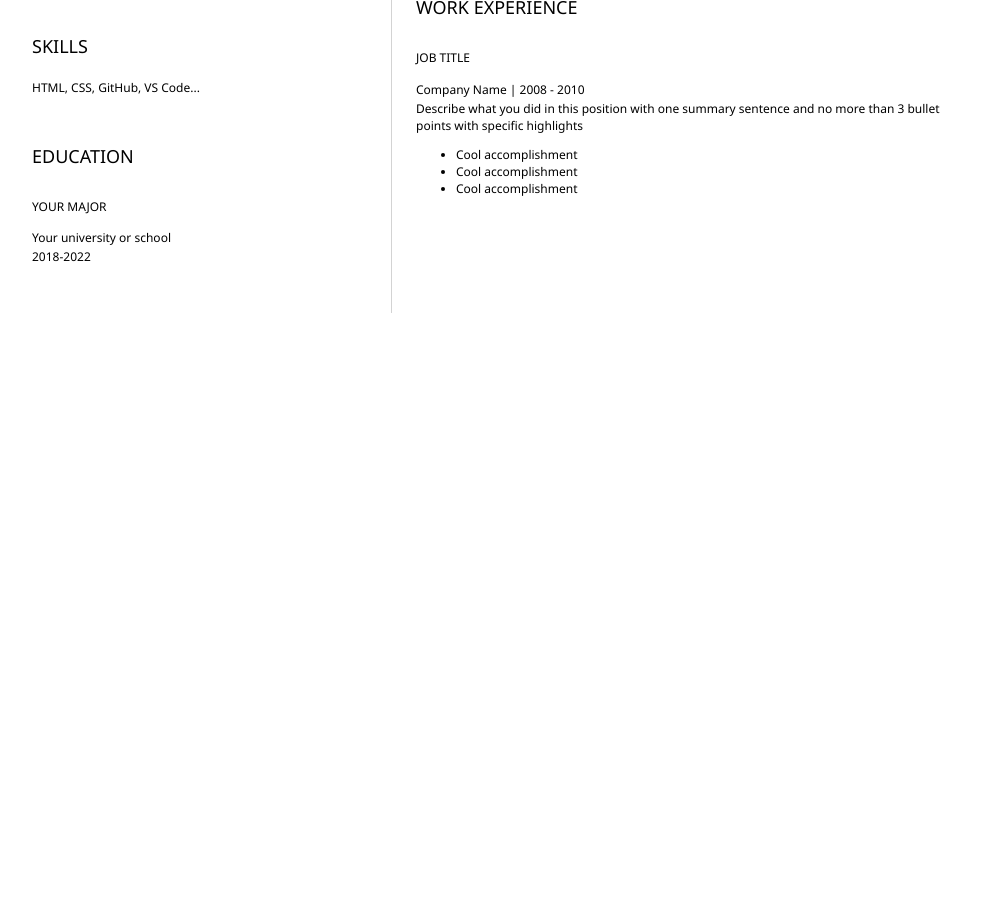
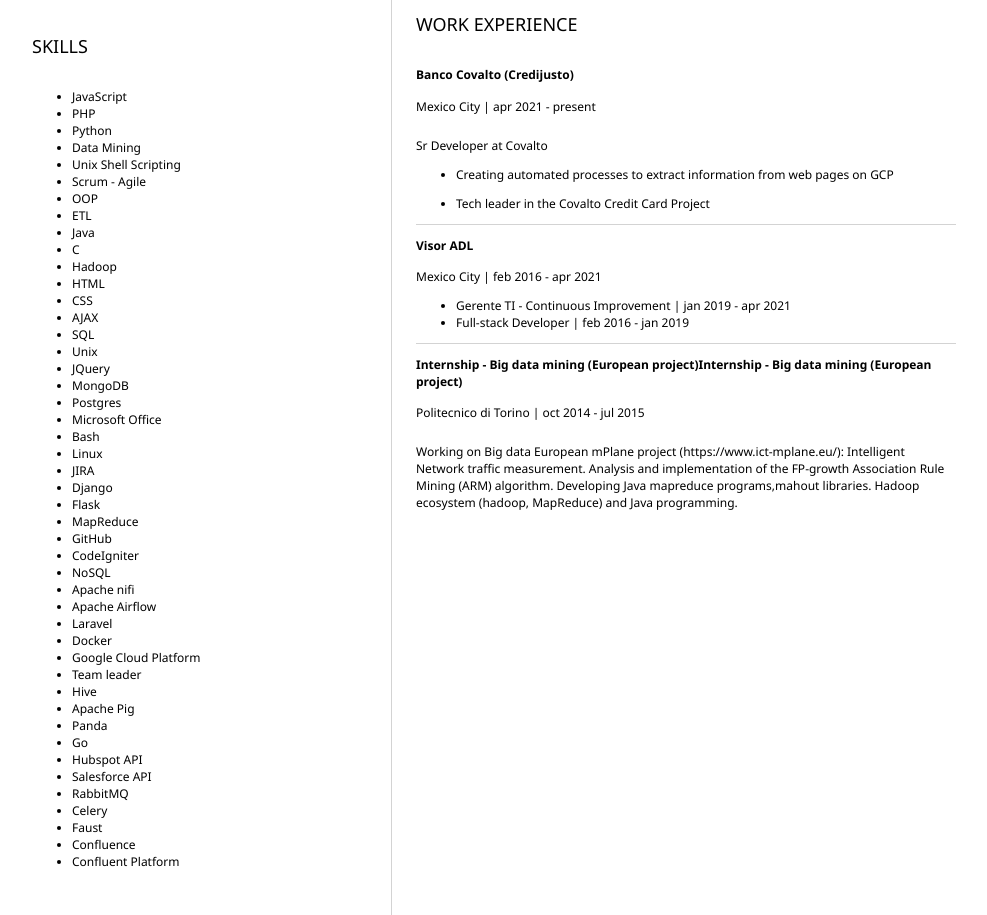
Before and after one commit to dimitrj89/resume, a plain HTML site: page index.html in a window 1280 px wide. Shown: the part 323-1238 px from the top of the page, without its empty margins (152-1139 px from the left). Before the commit the page ends 800 px from the top, so only its background shows below. Drawn offline with Linux system fonts and the light colour scheme.

Commit message:
add information

```diff
--- a/index.html
+++ b/index.html
@@ -1,16 +1,16 @@
 <html>
 	<head>
 		<link href="style.css" rel="stylesheet">
-		<title>Your name resume</title>
+		<title>Dimitrj Bonansea - Resume</title>
         <link rel="stylesheet" href="https://cdnjs.cloudflare.com/ajax/libs/font-awesome/5.15.4/css/all.min.css">
 	</head>
 
 	<body>
 		<header id="header">
 			<!-- resume header with your name and title -->
-			<h1>YOUR NAME</h1>
+			<h1>DIMITRJ BONANSEA</h1>
 			<hr>
-			YOUR TITLE
+			SR. FULLSTACK DEVELOPER
 			<hr>
 		</header>
 		<main>
@@ -20,31 +20,87 @@
 					<!-- contact info including social media -->
                     <p>
                         <i class="fa fa-envelope" aria-hidden="true"></i>
-                        <a href="mailto:your-email@example.com">your-email@example.com</a>
+                        <a href="mailto:dimitrj22@gmail.com">dimitrj22@gmail.com</a>
                     </p>
                     <p>
                         <i class="fab fa-github" aria-hidden="true"></i>
-                        <a href="github.com/gh-username">gh-username</a>
+                        <a href="github.com/dimi89">dimi89</a>
                     </p>
                     <p>
                         <i class="fab fa-linkedin" aria-hidden="true"></i>
-                        <a href="linkedin.com/linkedin-username">linkedin-username</a>
+                        <a href="www.linkedin.com/in/bonanseadimitrj">bonanseadimitrj</a>
                     </p>
 				</section>
 				<section>
 					<h2>SKILLS</h2>
 					<!-- your skills -->
-                    <p>HTML, CSS, GitHub, VS Code...</p>
+                    <ul>
+                        <li>JavaScript</li>
+                        <li>PHP</li>
+                        <li>Python</li>
+                        <li>Data Mining</li>
+                        <li>Unix Shell Scripting</li>
+                        <li>Scrum - Agile</li>
+                        <li>OOP</li>
+                        <li>ETL</li>
+                        <li>Java</li>
+                        <li>C</li>
+                        <li>Hadoop</li>
+                        <li>HTML</li>
+                        <li>CSS</li>
+                        <li>AJAX</li>
+                        <li>SQL</li>
+                        <li>Unix</li>
+                        <li>JQuery</li>
+                        <li>MongoDB</li>
+                        <li>Postgres</li>
+                        <li>Microsoft Office</li>
+                        <li>Bash</li>
+                        <li>Linux</li>
+                        <li>JIRA</li>
+                        <li>Django</li>
+                        <li>Flask</li>
+                        <li>MapReduce</li>
+                        <li>GitHub</li>
+                        <li>CodeIgniter</li>
+                        <li>NoSQL</li>
+                        <li>Apache nifi</li>
+                        <li>Apache Airflow</li>
+                        <li>Laravel</li>
+                        <li>Docker</li>
+                        <li>Google Cloud Platform</li>
+                        <li>Team leader</li>
+                        <li>Hive</li>
+                        <li>Apache Pig</li>
+                        <li>Panda</li>
+                        <li>Go</li>
+                        <li>Hubspot API</li>
+                        <li>Salesforce API</li>
+                        <li>RabbitMQ</li>
+                        <li>Celery</li>
+                        <li>Faust</li>
+                        <li>Confluence</li>
+                        <li>Confluent Platform</li>
+                    </p>
 				</section>
 				<section>
 					<h2>EDUCATION</h2>
 					<!-- your education -->
-                    <h3>YOUR MAJOR</h3>
+                    <h3>MASTER'S DEGREE</h3>
                     <p>
-                        Your university or school
+                        Politecnico of Turin
                     </p>
                     <p>
-                        2018-2022
+                        2013-2015
+                    </p>
+                    <br>
+                    <hr>
+                    <h3>ENGINEER'S DEGREE</h3>
+                    <p>
+                        Politecnico of Turin
+                    </p>
+                    <p>
+                        2008-2013
                     </p>
 				</section>
 			</article>
@@ -52,23 +108,50 @@
 				<section>
 					<h2>ABOUT</h2>
 					<!-- about you -->
-					<p>A brief paragraph about you and what kind of company you want to work for.</p>
+					<p>Italian engineer with Master Degree in Computer and Comunication Networks and a Bachelor degree in Telecommunications Networks.</p>
 				</section>
 				<section>
-					<h2>WORK EXPERIENCE</h2>
-					<!-- your work experience -->
-                    <h3>JOB TITLE</h3>
+                    <h2>WORK EXPERIENCE</h2>
+                    <h3><b>Banco Covalto (Credijusto)</b></h3>
                     <p>
-                            Company Name | 2008 - 2010
+                        Mexico City | apr 2021 - present
+                    </p><br>
+                    <p>
+                        Sr Developer at Covalto
                     </p>
                     <p>
-                            Describe what you did in this position with one summary sentence and no more than 3 bullet points with specific highlights
+                        <ul>
+                            <li>Creating automated processes to extract information from web pages on GCP</li>
+                        </ul>
+                        <ul>
+                            <li>Tech leader in the Covalto Credit Card Project</li>
+                        </ul>
                     </p>
-                    <ul>
-                            <li>Cool accomplishment</li>
-                            <li>Cool accomplishment</li>
-                            <li>Cool accomplishment</li>
-                    </ul>
+                    <hr>
+                    <h3><b>Visor ADL</b></h3>
+                    <p>
+                        Mexico City | feb 2016 - apr 2021
+                    </p>
+                    <p>
+                        <ul>
+                            <li>Gerente TI - Continuous Improvement | jan 2019 - apr 2021
+                            </li>
+                            <li>Full-stack Developer | feb 2016 - jan 2019
+                            </li>
+                        </ul>
+                    </p>
+                    <hr>
+                    <h3><b>Internship - Big data mining (European project)Internship - Big data mining (European project) </b></h3>
+                    <p>
+                        Politecnico di Torino | oct 2014 - jul 2015
+                    </p><br>
+                    <p>
+                        Working on Big data European mPlane project (https://www.ict-mplane.eu/): Intelligent Network traffic measurement.
+
+                        Analysis and implementation of the FP-growth Association Rule Mining (ARM) algorithm.
+                        Developing Java mapreduce programs,mahout libraries.
+                        Hadoop ecosystem (hadoop, MapReduce) and Java programming.
+                    </p>
 				</section>
 			</article>
 		</main>
```
